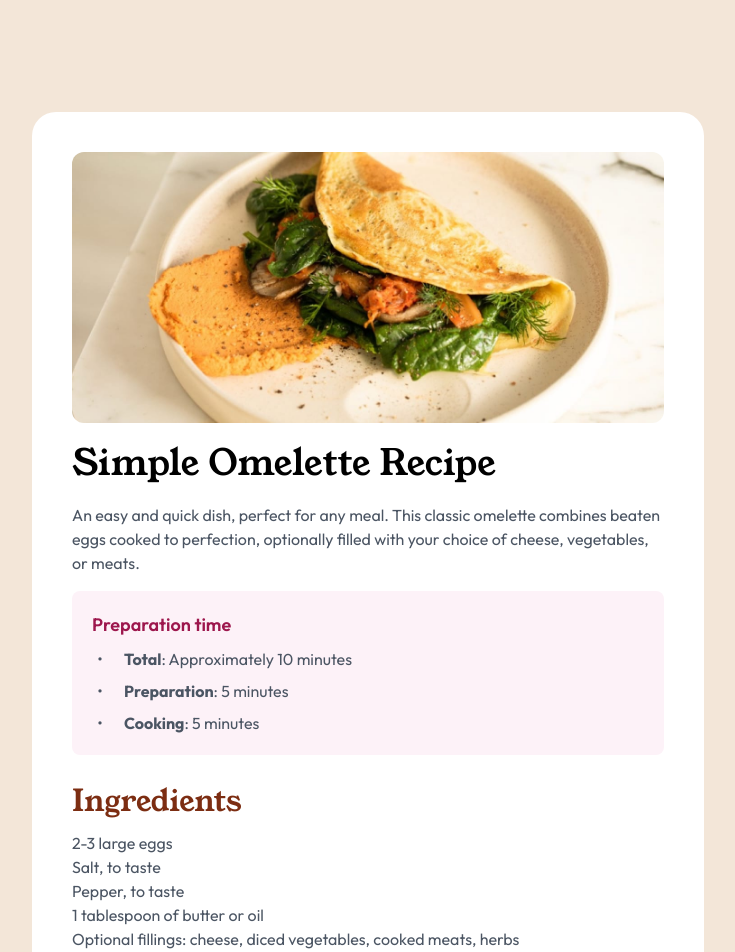
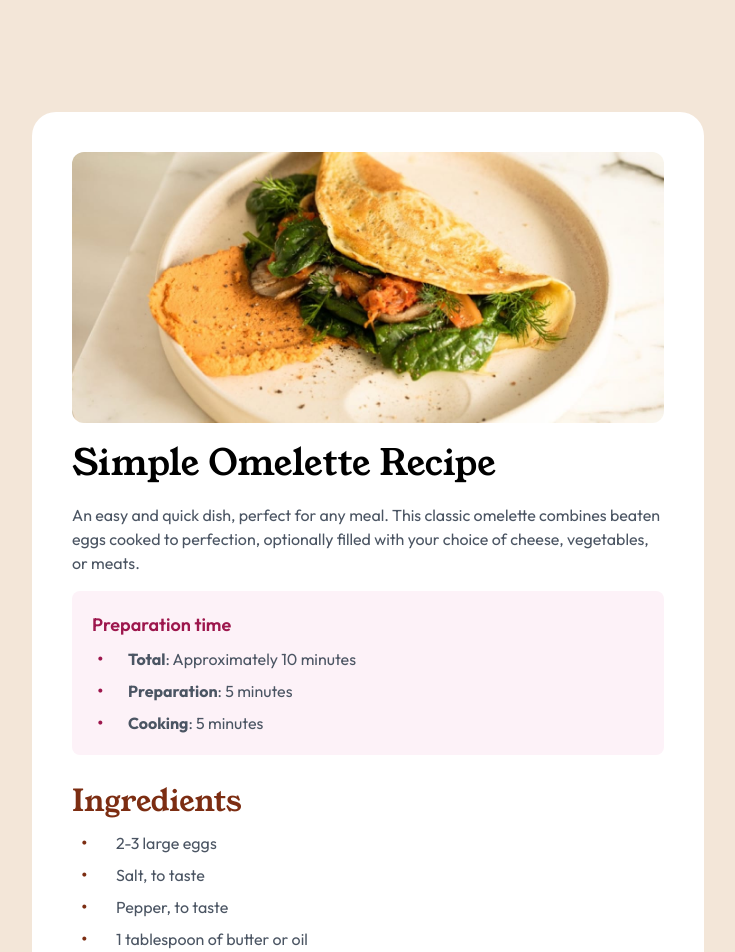
Before and after one commit to sniper-fly/frontend_mentor, a Next.js app: page /recipe-page-main in a window 1280 px wide. Shown: the top 952 px of the page, without its empty margins (272-1007 px from the left). Built offline with nearby package versions, Linux system fonts and the light colour scheme.

Commit message:
中点の整形

```diff
--- a/src/app/recipe-page-main/page.tsx
+++ b/src/app/recipe-page-main/page.tsx
@@ -10,7 +10,7 @@ export default function Page() {
   const basePath = "/recipe-page-main";
 
   return (
-    <main className="mx-auto max-w-2xl rounded-3xl bg-white p-10 text-gray-600 my-28">
+    <main className="mx-auto my-28 max-w-2xl rounded-3xl bg-white p-10 text-gray-600">
       <div>
         <Image
           src={`${basePath}/image-omelette.jpeg`}
@@ -31,21 +31,21 @@ export default function Page() {
           choice of cheese, vegetables, or meats.
         </p>
 
-        <div className="rounded-lg bg-pink-50 p-5 my-4">
-          <p className="text-lg font-semibold text-pink-800 mb-2">
+        <div className="my-4 rounded-lg bg-pink-50 p-5">
+          <p className="mb-2 text-lg font-semibold text-pink-800">
             Preparation time
           </p>
           <ul className="flex flex-col gap-2">
             <li>
-              <span className="mr-4">・</span>
+              <span className="mr-5 font-bold text-pink-800">・</span>
               <span className="font-bold">Total</span>: Approximately 10 minutes
             </li>
             <li>
-              <span className="mr-4">・</span>
+              <span className="mr-5 font-bold text-pink-800">・</span>
               <span className="font-bold">Preparation</span>: 5 minutes
             </li>
             <li>
-              <span className="mr-4">・</span>
+              <span className="mr-5 font-bold text-pink-800">・</span>
               <span className="font-bold">Cooking</span>: 5 minutes
             </li>
           </ul>
@@ -53,23 +53,36 @@ export default function Page() {
       </section>
 
       <section>
-        <h1 className={`${figtree.className} text-3xl text-orange-900 py-3`}>
+        <h1 className={`${figtree.className} py-3 text-3xl text-orange-900`}>
           Ingredients
         </h1>
 
-        <ul>
-          <li>2-3 large eggs</li>
-          <li>Salt, to taste</li>
-          <li>Pepper, to taste</li>
-          <li>1 tablespoon of butter or oil</li>
+        <ul className="flex flex-col gap-2">
           <li>
+            <span className="ml-1 mr-6 font-bold text-orange-900">・</span>2-3
+            large eggs
+          </li>
+          <li>
+            <span className="ml-1 mr-6 font-bold text-orange-900">・</span>Salt,
+            to taste
+          </li>
+          <li>
+            <span className="ml-1 mr-6 font-bold text-orange-900">・</span>
+            Pepper, to taste
+          </li>
+          <li>
+            <span className="ml-1 mr-6 font-bold text-orange-900">・</span>1
+            tablespoon of butter or oil
+          </li>
+          <li>
+            <span className="ml-1 mr-6 font-bold text-orange-900">・</span>
             Optional fillings: cheese, diced vegetables, cooked meats, herbs
           </li>
         </ul>
       </section>
 
       <section>
-        <h1 className={`${figtree.className} text-3xl text-orange-900 py-3`}>
+        <h1 className={`${figtree.className} py-3 text-3xl text-orange-900`}>
           Instructions
         </h1>
 
@@ -107,7 +120,7 @@ export default function Page() {
       </section>
 
       <section>
-        <h1 className={`${figtree.className} text-3xl text-orange-900 py-3`}>
+        <h1 className={`${figtree.className} py-3 text-3xl text-orange-900`}>
           Nutrition
         </h1>
 
```
